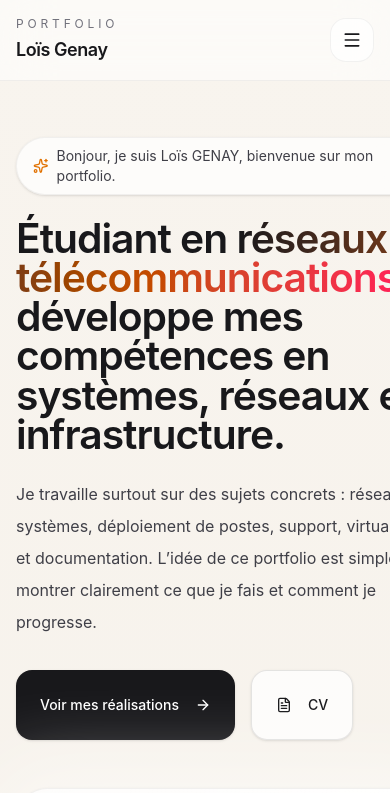
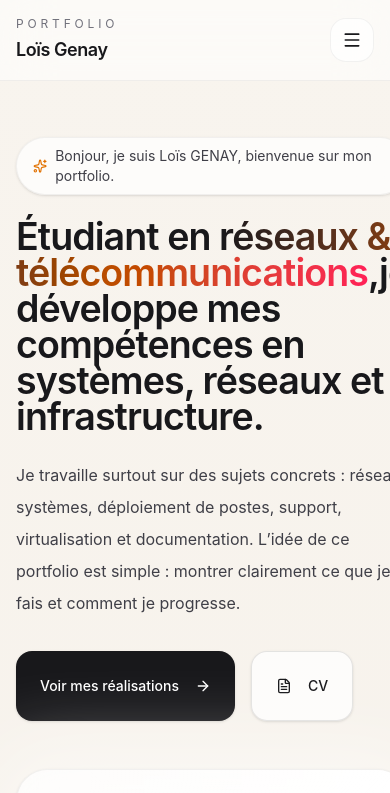
Before and after one commit to lolosk/portfolio-genay-lois, a React (Vite) app: page / in a window 390 px wide. Shown: the top 793 px of the page. Built offline with nearby package versions, Linux system fonts and the light colour scheme.

Commit message:
breakword header

```diff
--- a/src/App.jsx
+++ b/src/App.jsx
@@ -465,7 +465,7 @@ export default function PortfolioRefonte() {
               animate="visible"
               custom={0.15}
               variants={fadeUp}
-              className="mt-6 max-w-4xl text-[2.55rem] font-semibold leading-[0.96] tracking-tight sm:text-5xl lg:text-7xl"
+              className="mt-6 max-w-4xl break-words text-[2.35rem] font-semibold leading-[0.96] tracking-tight sm:text-5xl lg:text-7xl"
             >
               Étudiant en <span className="bg-gradient-to-r from-zinc-900 via-amber-700 to-rose-500 bg-clip-text text-transparent">réseaux & télécommunications</span>,
               <br className="hidden lg:block" />
@@ -477,7 +477,7 @@ export default function PortfolioRefonte() {
               animate="visible"
               custom={0.26}
               variants={fadeUp}
-              className="mt-6 max-w-2xl text-base leading-8 text-zinc-700 sm:text-lg"
+              className="mt-6 max-w-2xl break-words text-base leading-8 text-zinc-700 sm:text-lg"
             >
               Je travaille surtout sur des sujets concrets : réseau, systèmes, déploiement de postes, support, virtualisation et documentation. L’idée de ce portfolio est simple : montrer clairement ce que je fais et comment je progresse.
             </motion.p>
```
